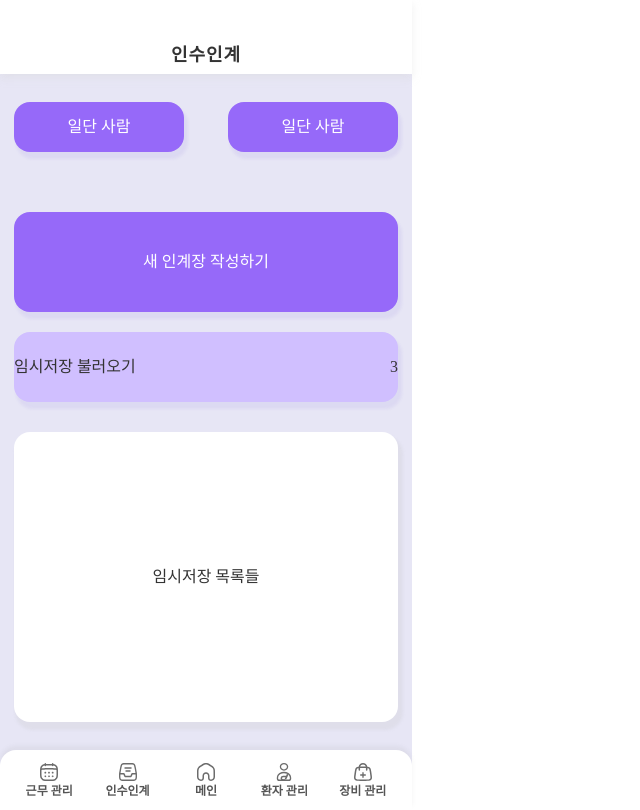
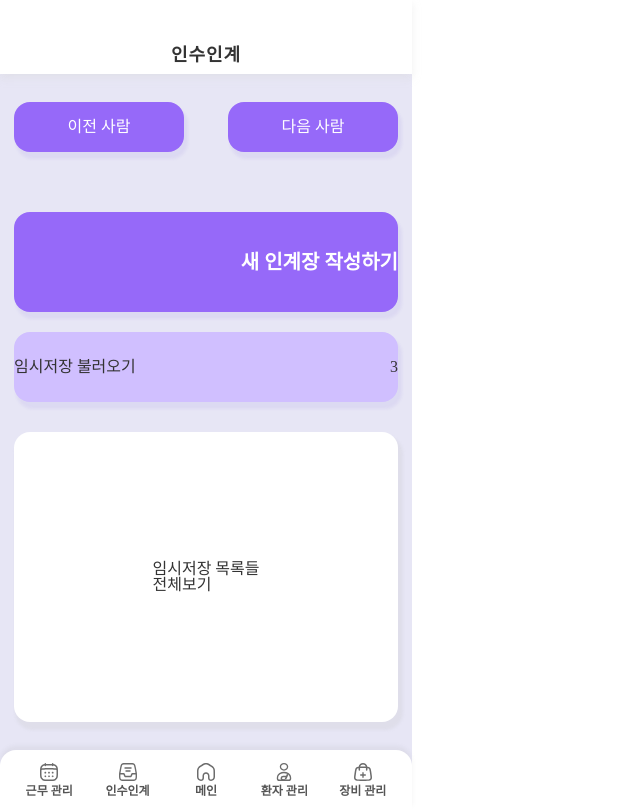
Before and after one commit to sojeong025/BeNurse, a React (Vite) app in the folder Frontend/BeNurse/: page /handover in a window 1280 px wide. Shown: the whole page, without its empty margins (0-640 px from the left). Built offline with nearby package versions, Linux system fonts and the light colour scheme; a web font is replaced by a local one.

Commit message:
feat: handoverPage
Change-Id: I474c457ff217f1a331aee9ca93a50080b7909071

```diff
--- a/Frontend/BeNurse/src/pages/HandOverPage/HandOverPage.jsx
+++ b/Frontend/BeNurse/src/pages/HandOverPage/HandOverPage.jsx
@@ -1,7 +1,8 @@
 import React from "react";
 import Container from "@components/atoms/Container/Container";
-import Box from "../../components/atoms/Box/Box";
+import Box from "@components/atoms/Box/Box";
 import { NavLink } from "react-router-dom";
+import { NurseHeader } from "./HandOverPage.styles";
 
 export default function HandOverPage() {
   return (
@@ -14,35 +15,32 @@ export default function HandOverPage() {
           marginTop: "102px",
         }}
       >
-        <div
-          style={{
-            display: "flex",
-            justifyContent: "space-between",
-            marginBottom: "60px",
-          }}
-        >
+        <NurseHeader>
           <Box
             type="purple03"
             size={["170px", "50px"]}
             border-radius="100%"
           >
-            일단 사람
+            이전 사람
           </Box>
           <Box
             type="purple03"
             size={["170px", "50px"]}
             border-radius="100%"
           >
-            일단 사람
+            다음 사람
           </Box>
-        </div>
+        </NurseHeader>
+
         <div style={{ marginBottom: "20px" }}>
           <NavLink to="/handover-write">
             <Box
               type="purple03"
               size={["384px", "100px"]}
+              font="20px"
+              flex={["end", "center"]}
             >
-              새 인계장 작성하기
+              <span style={{ fontWeight: "bold" }}>새 인계장 작성하기</span>
             </Box>
           </NavLink>
         </div>
@@ -56,15 +54,15 @@ export default function HandOverPage() {
             <p>3</p>
           </Box>
         </div>
-        <div>
-          <Box
-            type="white"
-            size={["384px", "290px"]}
-            style={{ display: "flex", justifyContent: "space-between" }}
-          >
-            <p>임시저장 목록들</p>
-          </Box>
-        </div>
+        <Box
+          type="white"
+          size={["384px", "290px"]}
+        >
+          <div>
+            <div>임시저장 목록들</div>
+            <div>전체보기</div>
+          </div>
+        </Box>
       </div>
     </Container>
   );
--- a/Frontend/BeNurse/src/pages/HandOverPage/HandOverPage.styles.jsx
+++ b/Frontend/BeNurse/src/pages/HandOverPage/HandOverPage.styles.jsx
@@ -1,2 +1,12 @@
 import styled from "@emotion/styled";
 import { Common } from "@utils/global.styles.jsx";
+
+export const NurseHeader = styled.div`
+  display: flex;
+  justify-content: space-between;
+  margin-bottom: 60px;
+`;
+
+// export const HandoverList = styled.div`
+//   display: flex;
+// `;
```
